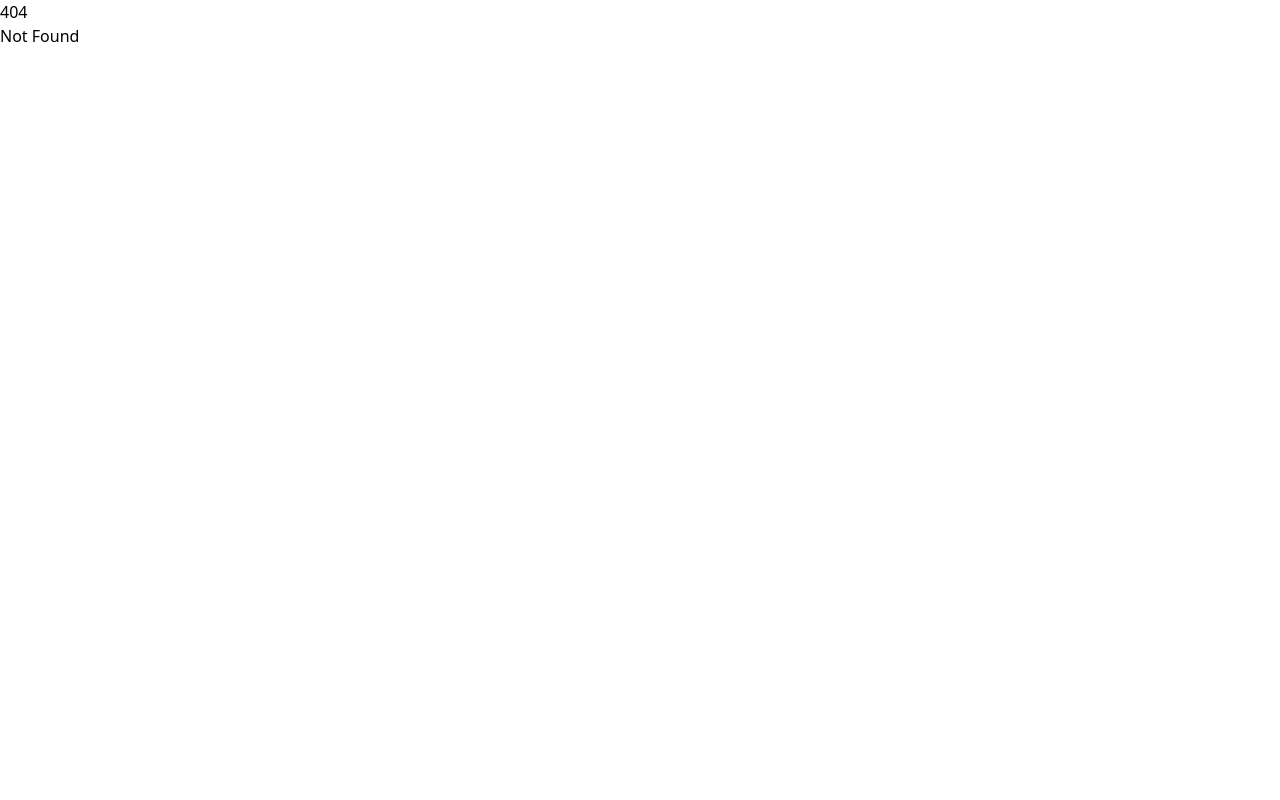
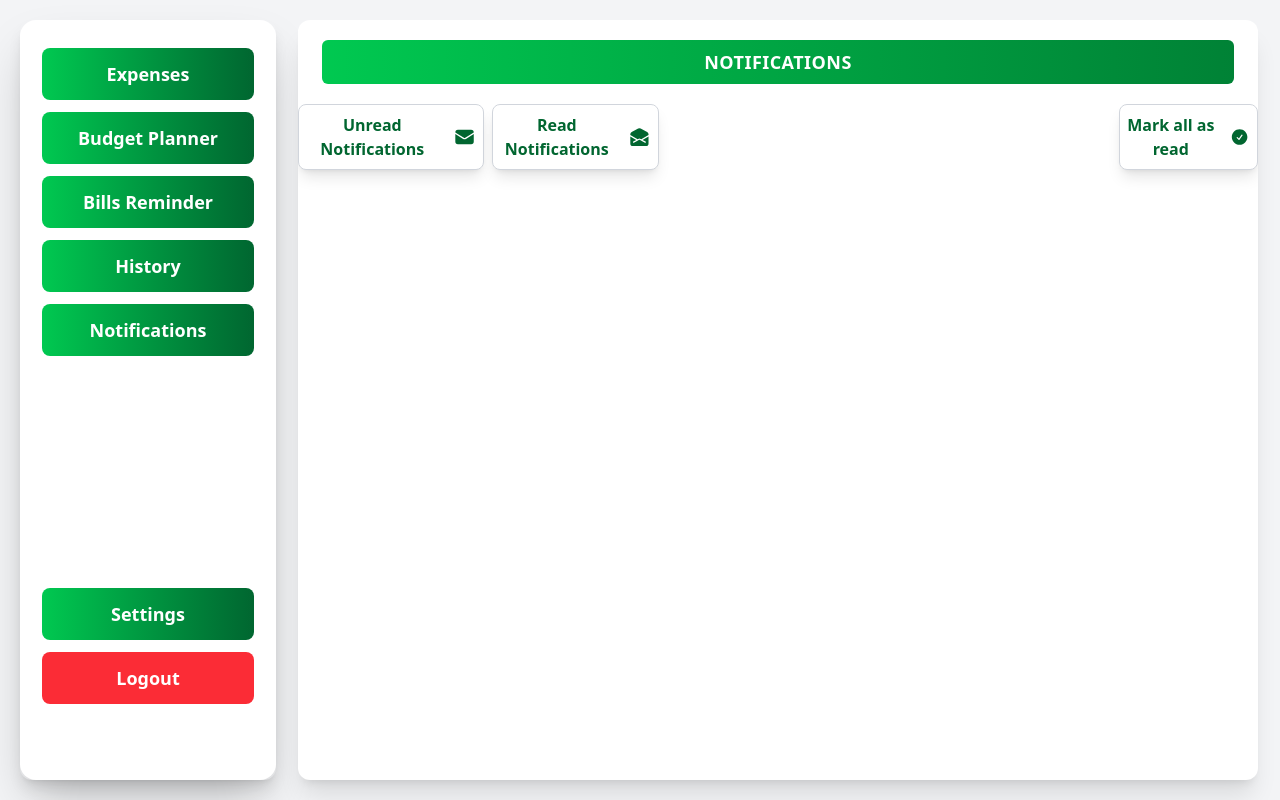
Before and after one commit to cianvergelll/Kwenta-Svelte, a SvelteKit app: page /notifications in a window 1280 px wide. Before the commit this address had no page. Built offline with nearby package versions, Linux system fonts and the light colour scheme.

Commit message:
notifications page

```diff
--- /dev/null
+++ b/src/components/Icons.svelte
@@ -0,0 +1,54 @@
+<script>
+	let { className = '', variant = 'envelope', ariaLabel = '' } = $props();
+
+	const classes = {
+		envelope: '',
+		'envelope-open': '',
+		check: ''
+	};
+</script>
+
+{#if variant === 'envelope'}
+	<svg
+		xmlns="http://www.w3.org/2000/svg"
+		viewBox="0 0 24 24"
+		fill="currentColor"
+		class={`size-6 ${className}`}
+		aria-hidden="true"
+	>
+		<path
+			d="M1.5 8.67v8.58a3 3 0 0 0 3 3h15a3 3 0 0 0 3-3V8.67l-8.928 5.493a3 3 0 0 1-3.144 0L1.5 8.67Z"
+		/>
+		<path
+			d="M22.5 6.908V6.75a3 3 0 0 0-3-3h-15a3 3 0 0 0-3 3v.158l9.714 5.978a1.5 1.5 0 0 0 1.572 0L22.5 6.908Z"
+		/>
+	</svg>
+{:else if variant === 'envelope-open'}
+	<svg
+		xmlns="http://www.w3.org/2000/svg"
+		viewBox="0 0 24 24"
+		fill="currentColor"
+		class={`size-6 ${className}`}
+		aria-hidden="true"
+	>
+		<path
+			d="M19.5 22.5a3 3 0 0 0 3-3v-8.174l-6.879 4.022 3.485 1.876a.75.75 0 1 1-.712 1.321l-5.683-3.06a1.5 1.5 0 0 0-1.422 0l-5.683 3.06a.75.75 0 0 1-.712-1.32l3.485-1.877L1.5 11.326V19.5a3 3 0 0 0 3 3h15Z"
+		/>
+		<path
+			d="M1.5 9.589v-.745a3 3 0 0 1 1.578-2.642l7.5-4.038a3 3 0 0 1 2.844 0l7.5 4.038A3 3 0 0 1 22.5 8.844v.745l-8.426 4.926-.652-.351a3 3 0 0 0-2.844 0l-.652.351L1.5 9.589Z"
+		/>
+	</svg>
+{:else if variant === 'check'}
+	<svg xmlns="http://www.w3.org/2000/svg" viewBox="0 0 24 24" fill="currentColor" class="size-6">
+		<path
+			fill-rule="evenodd"
+			d="M2.25 12c0-5.385 4.365-9.75 9.75-9.75s9.75 4.365 9.75 9.75-4.365 9.75-9.75 9.75S2.25 17.385 2.25 12Zm13.36-1.814a.75.75 0 1 0-1.22-.872l-3.236 4.53L9.53 12.22a.75.75 0 0 0-1.06 1.06l2.25 2.25a.75.75 0 0 0 1.14-.094l3.75-5.25Z"
+			clip-rule="evenodd"
+		/>
+	</svg>
+{/if}
+
+<!-- svelte-ignore slot_element_deprecated -->
+<div class={`${classes[variant]} ${className}`} aria-label={ariaLabel}>
+	<slot />
+</div>
--- a/src/components/Sidenav.svelte
+++ b/src/components/Sidenav.svelte
@@ -39,7 +39,7 @@
 		<li class={tabs}><a href="/budget-planner">Budget Planner</a></li>
 		<li class={tabs}><a href="/bill-reminder">Bills Reminder</a></li>
 		<li class={tabs}><a href="/history">History</a></li>
-		<li class={tabs}><a href="foo">Notifications</a></li>
+		<li class={tabs}><a href="/notifications">Notifications</a></li>
 		<li class={`${tabs} mt-55`}><a href="foo">Settings</a></li>
 		<button
 			onclick={logout}
--- a/src/lib/db.js
+++ b/src/lib/db.js
@@ -14,7 +14,7 @@ export const pool = mysql.createPool({
     connectionLimit: 10,
     queueLimit: 10,
     dateStrings: true,
-    ssl: {
-        rejectUnauthorized: false
-    }
+    // ssl: {
+    //     rejectUnauthorized: false
+    // }
 });
--- /dev/null
+++ b/src/routes/notifications/+page.svelte
@@ -0,0 +1,45 @@
+<script>
+	import Sidenav from '../../components/Sidenav.svelte';
+	import Card from '../../components/Card.svelte';
+	import Icons from '../../components/Icons.svelte';
+	import { onMount } from 'svelte';
+	import Button from '../../components/Button.svelte';
+</script>
+
+<div class="flex h-screen w-screen items-center justify-start bg-gray-100">
+	<div class="ml-5 flex h-[95%] w-1/5 flex-col rounded-xl shadow-lg">
+		<Sidenav />
+	</div>
+
+	<Card variant="secondary" className="h-[95%] w-[75%] mx-auto">
+		<h2
+			class="py- mx-auto mt-5 flex w-[95%] items-center justify-center rounded-md bg-gradient-to-r from-green-500 to-green-700 py-2 text-center text-lg font-semibold tracking-wide text-white"
+		>
+			NOTIFICATIONS
+		</h2>
+		<div class="mt-5 flex w-full flex-row justify-center space-x-2">
+			<Button
+				variant="secondary"
+				action="unread-notifications"
+				ariaLabel="Unread Notifications"
+				className="w-[20%] rounded-lg border border-gray-300 bg-white shadow-lg flex items-center justify-center gap-2 py-2"
+				><Icons variant="envelope" /></Button
+			>
+			<Button
+				variant="secondary"
+				action="read-notifications"
+				ariaLabel="Read Notifications"
+				className="w-[18%] rounded-lg border border-gray-300 bg-white shadow-lg flex items-center justify-center gap-2 py-2 mr-115"
+			>
+				<Icons variant="envelope-open" />
+			</Button>
+			<Button
+				variant="secondary"
+				action="mark-all-read"
+				ariaLabel="Mark all as read"
+				className="w-[15%] rounded-lg border border-gray-300 bg-white shadow-lg flex items-center justify-center gap-2 py-2"
+				><Icons variant="check" /></Button
+			>
+		</div>
+	</Card>
+</div>
```
